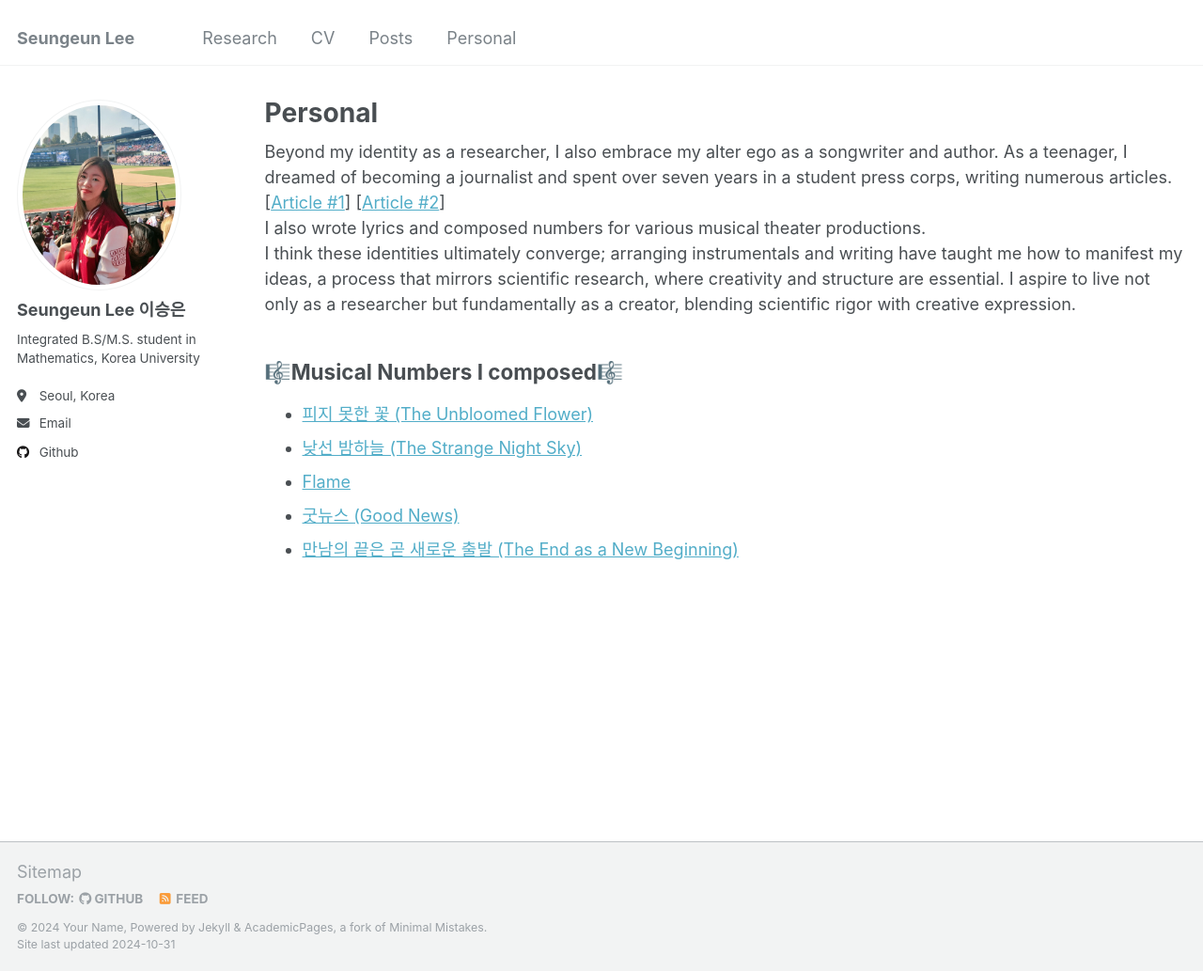
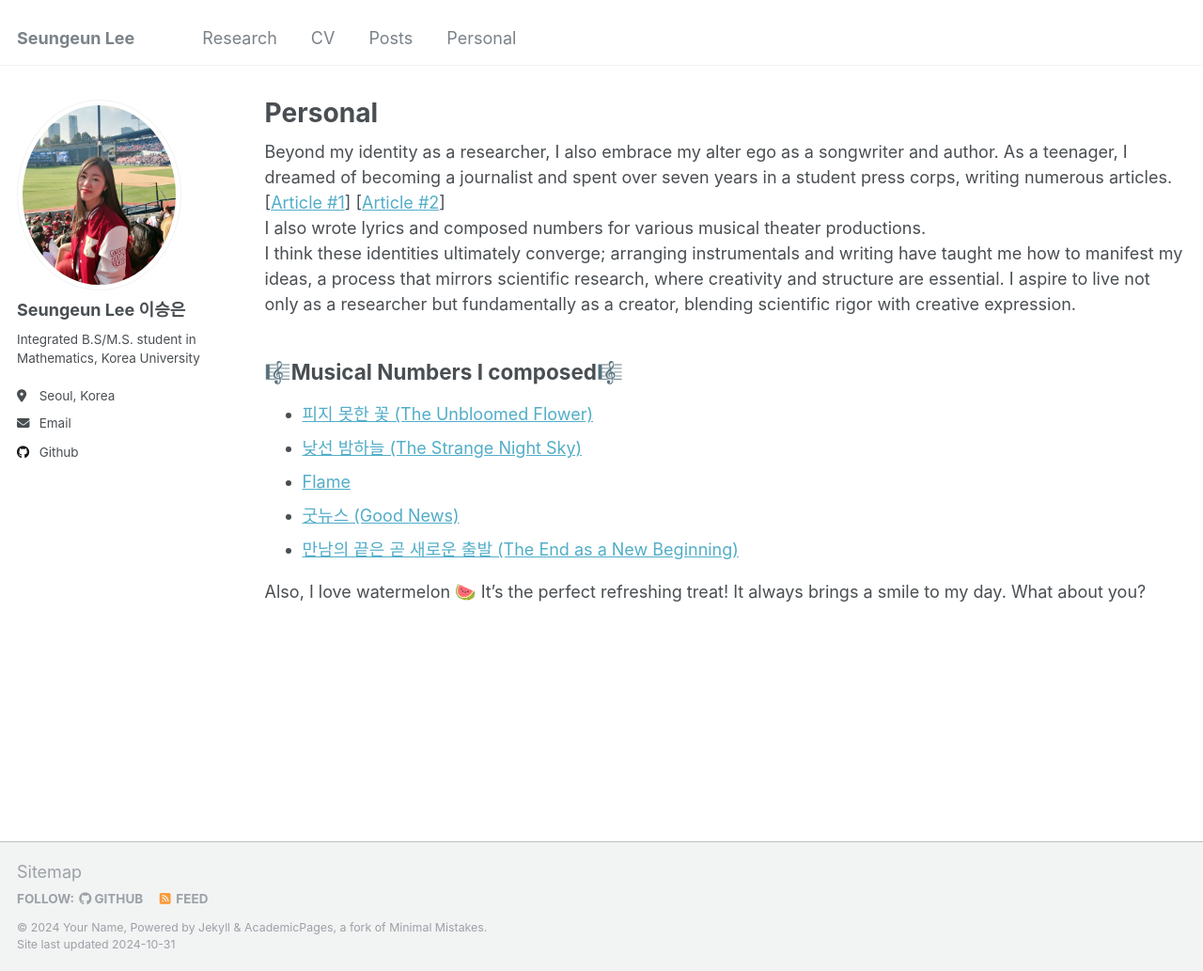
Before and after one commit to duneag2/duneag2.github.io, a Jekyll site: the page built from _pages/personal.html, in a window 1280 px wide and 1033 px high. Shown: the whole window at 94% size. Built offline with Jekyll 4.4.1, drawn with Linux system fonts in a browser that asks for light colours.

Commit message:
Update personal.html

```diff
--- a/_pages/personal.html
+++ b/_pages/personal.html
@@ -31,3 +31,5 @@ I think these identities ultimately converge; arranging instrumentals and writin
     <a href="https://youtu.be/osU1YM5JzxQ?t=5088"> 만남의 끝은 곧 새로운 출발 (The End as a New Beginning)</a>
   </li>
 </ul>
+
+Also, I love watermelon 🍉 It’s the perfect refreshing treat! It always brings a smile to my day. What about you?
```
